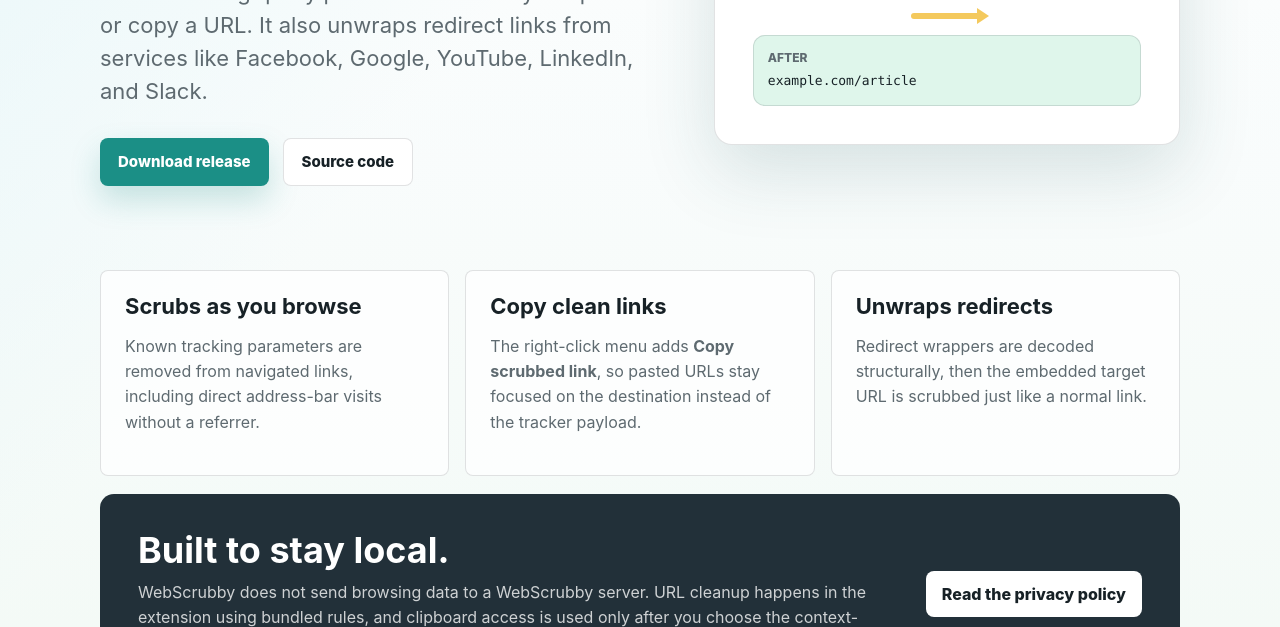
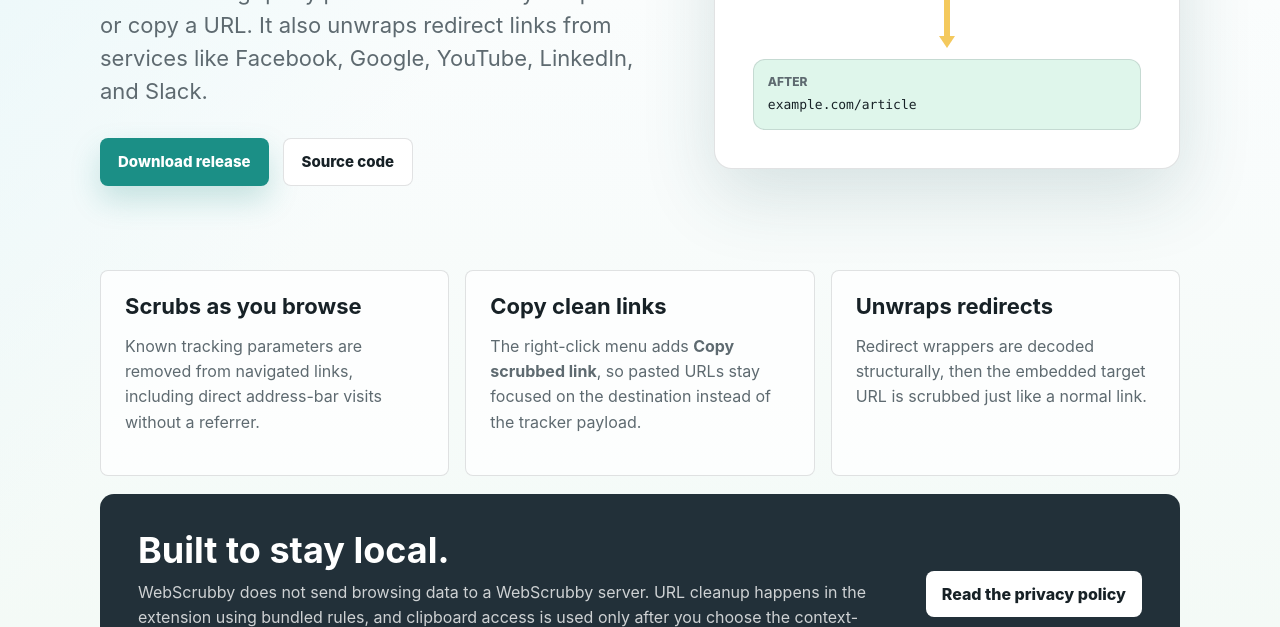
Before and after one commit to nikolay/webscrubby, a browser extension: page site/index.html in a window 1280 px wide. Shown: the part 473-1100 px from the top of the page. Drawn offline with Linux system fonts and the light colour scheme.

Commit message:
Fix demo arrow direction

```diff
--- a/site/styles.css
+++ b/site/styles.css
@@ -223,19 +223,19 @@
 .scrub-arrow {
   background: var(--sun);
   border-radius: 999px;
-  height: 6px;
+  height: 54px;
   position: relative;
-  width: 72px;
+  width: 6px;
 }
 
 .scrub-arrow::after {
-  border-bottom: 8px solid transparent;
-  border-left: 12px solid var(--sun);
-  border-top: 8px solid transparent;
+  border-left: 8px solid transparent;
+  border-right: 8px solid transparent;
+  border-top: 12px solid var(--sun);
+  bottom: -5px;
   content: "";
+  left: -5px;
   position: absolute;
-  right: -6px;
-  top: -5px;
 }
 
 .feature-grid {
```
